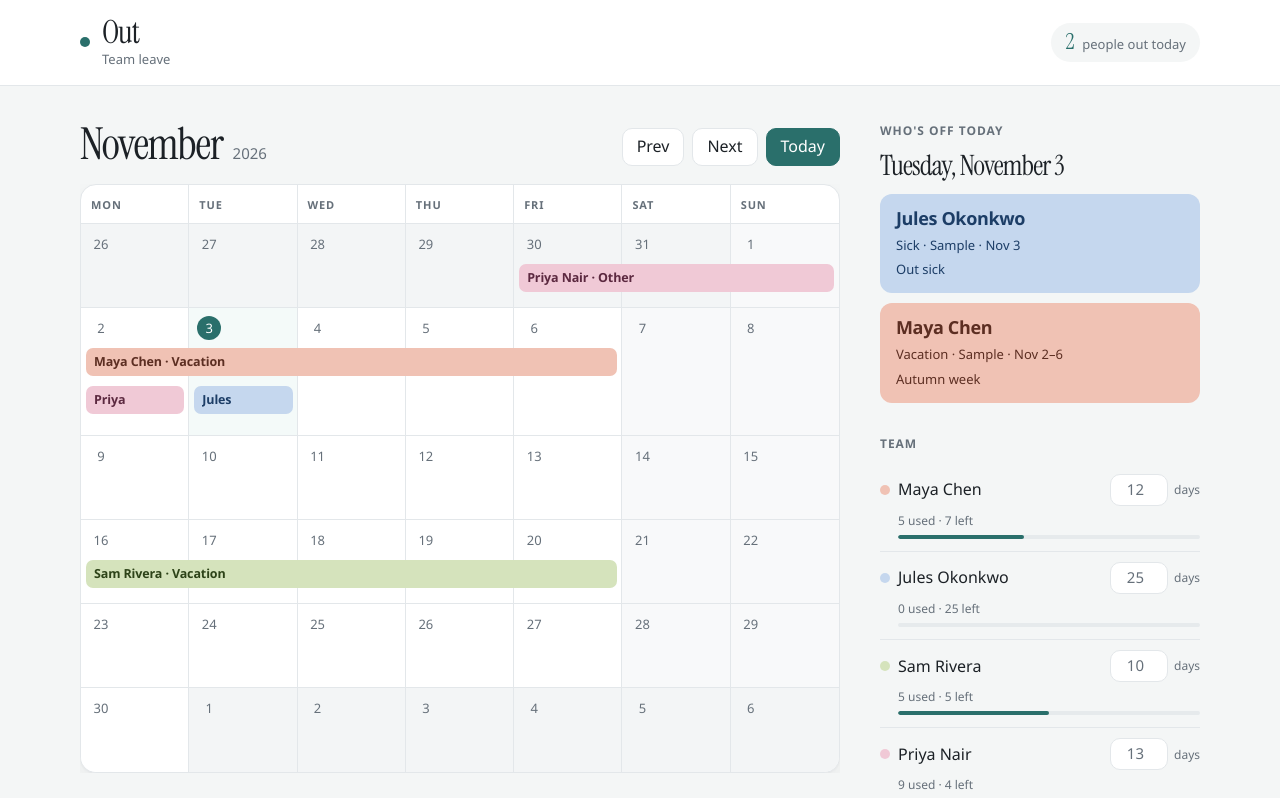
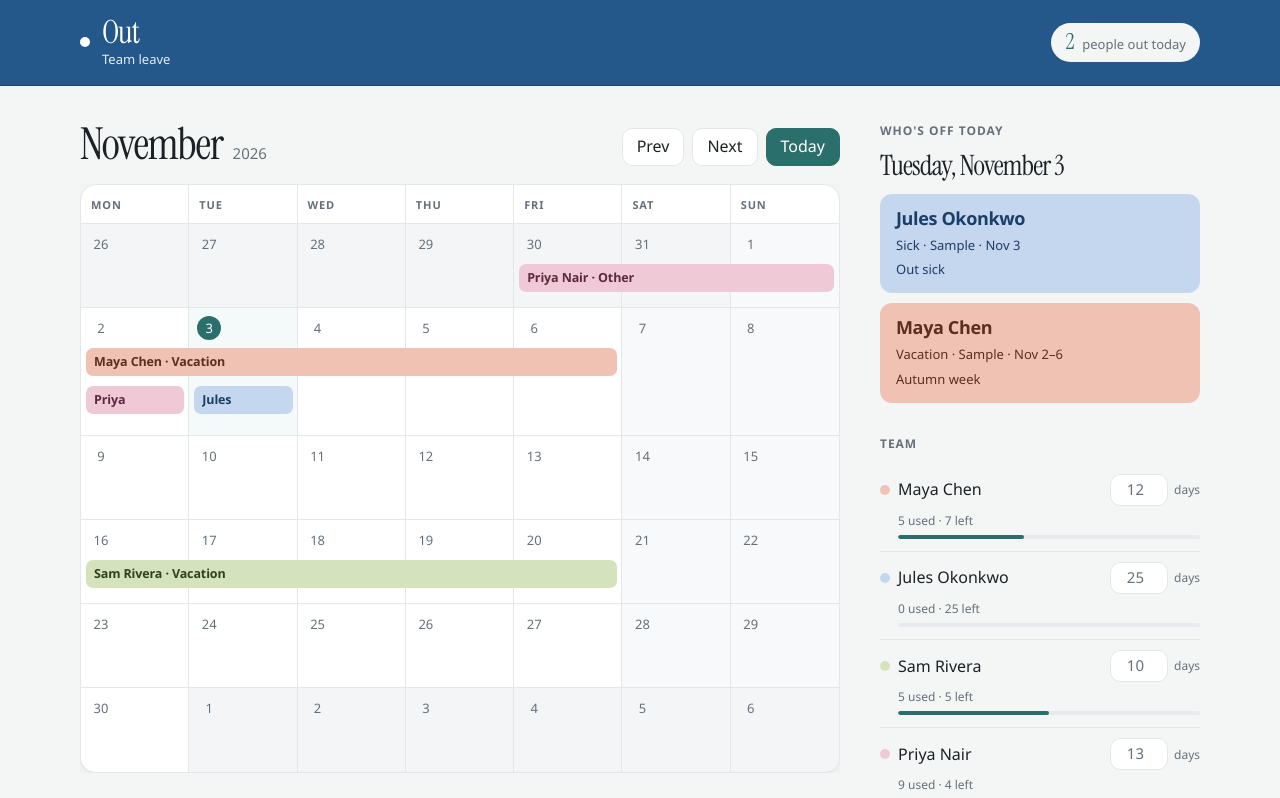
Before and after one commit to vr3y-agents/team-leave-calendar, a React (Vite) app: page / in a window 1280 px wide. Shown: the top 798 px of the page. Built offline with nearby package versions, Linux system fonts and the light colour scheme.

Commit message:
Give the header a professional blue background
Use a calm blue bar and light wordmark colors so the logo, title, and subtitle stay readable.

Co-authored-by: vr3y <vr3y@users.noreply.github.com>

```diff
--- a/src/styles.css
+++ b/src/styles.css
@@ -42,8 +42,9 @@ h1, h2, h3, p { margin: 0; }
 }
 
 .top {
-  background: var(--surface);
-  border-bottom: 1px solid var(--line);
+  background: #24578a;
+  border-bottom: 1px solid #1d476f;
+  color: #ffffff;
 }
 
 .top-inner {
@@ -61,7 +62,7 @@ h1, h2, h3, p { margin: 0; }
   width: 10px;
   height: 10px;
   border-radius: 999px;
-  background: var(--accent);
+  background: #ffffff;
   flex: none;
 }
 
@@ -71,11 +72,12 @@ h1, h2, h3, p { margin: 0; }
   font-size: 32px;
   line-height: 1;
   letter-spacing: -0.03em;
+  color: #ffffff;
 }
 
 .tag {
   margin-top: 2px;
-  color: var(--muted);
+  color: #e4eef6;
   font-size: 13px;
   font-weight: 450;
 }
```
